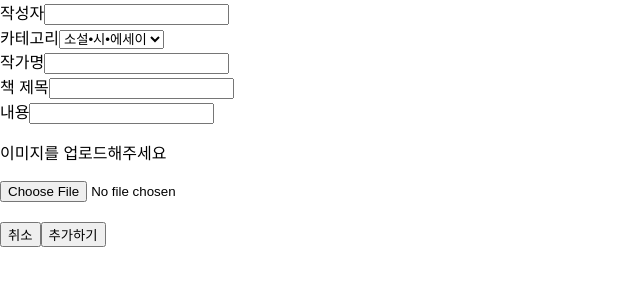
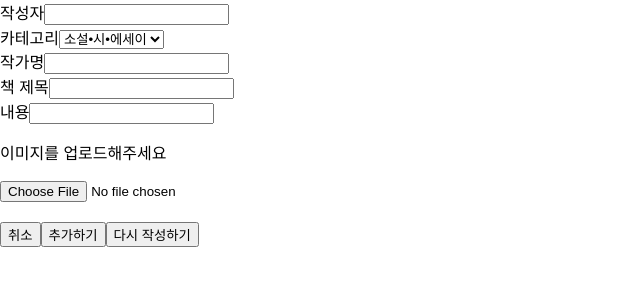
Before and after one commit to sooo0y/Book_Review, a React (Create React App) app: page /form in a window 1280 px wide. Shown: the top 300 px of the page, without its empty margins (0-640 px from the left). Built offline with nearby package versions, Linux system fonts and the light colour scheme.

Commit message:
테스트용

```diff
--- a/src/components/Form.jsx
+++ b/src/components/Form.jsx
@@ -94,6 +94,7 @@ const Form = () => {
           <div>
             <button onClick={() => { navigate('/') }}>취소</button>
             <input type="submit" value="추가하기"/>
+            <input type="reset" value="다시 작성하기" />
           </div>
         </div>
       </div>
```
